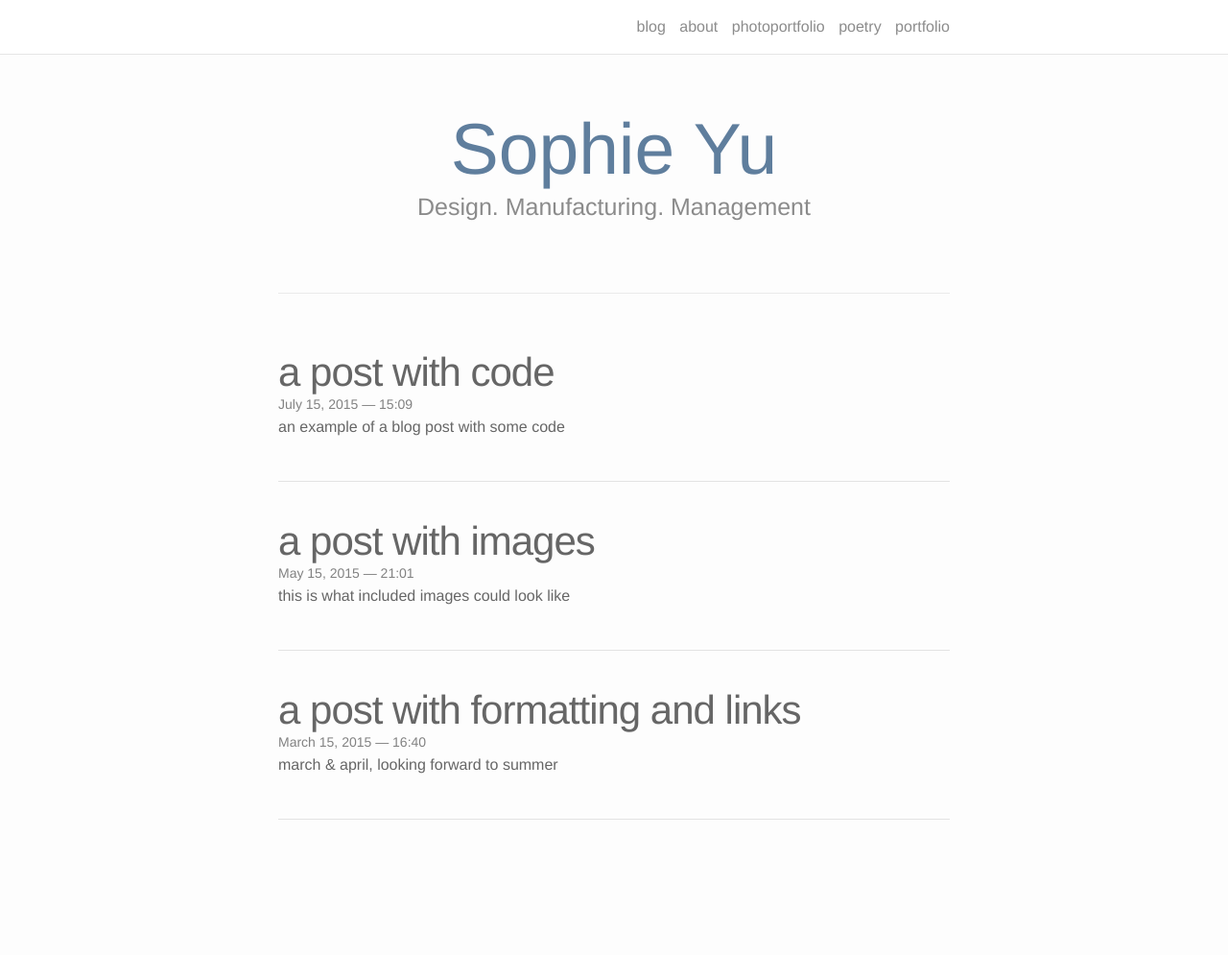
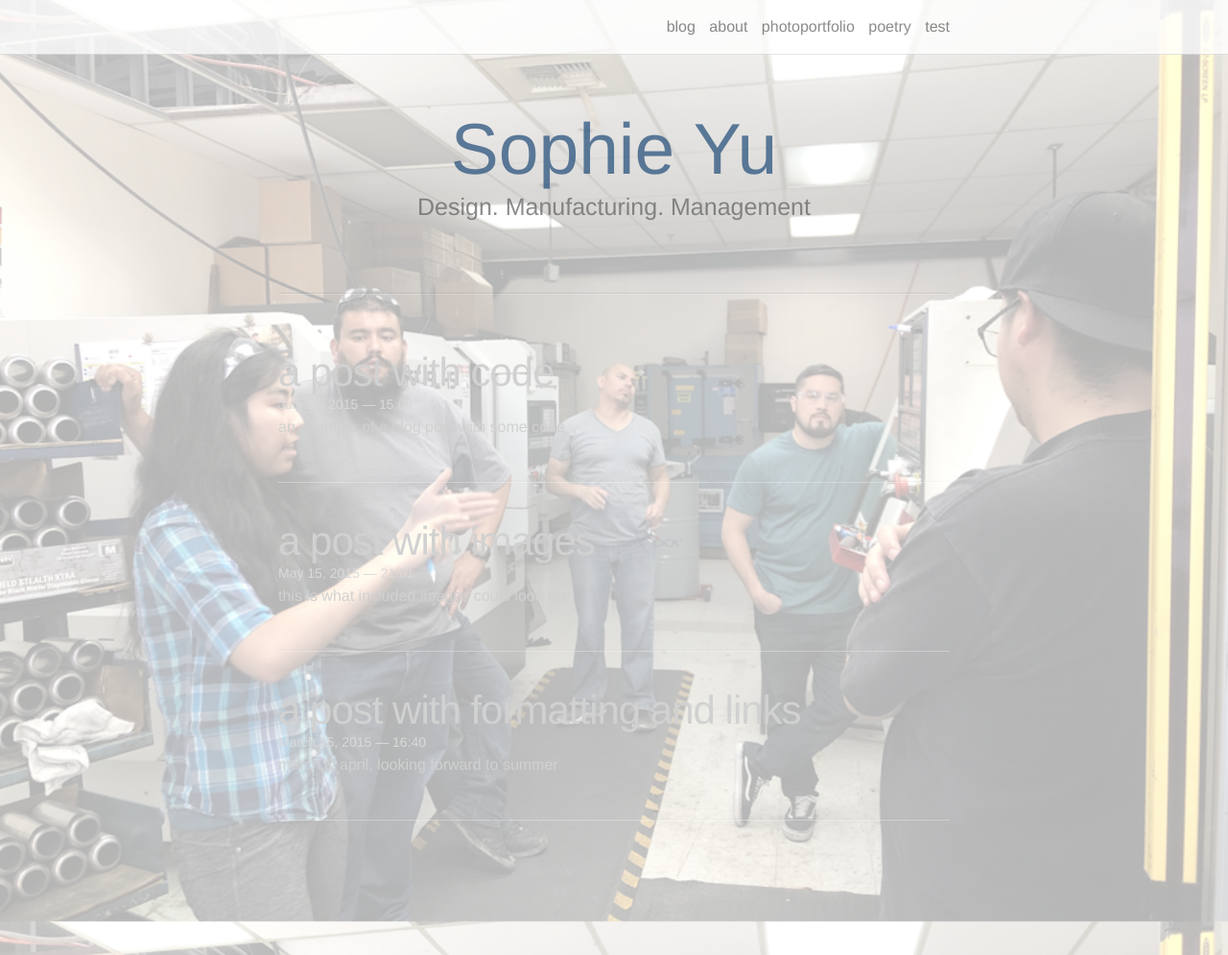
Before and after one commit to sopyu/sopyu.github.io, a Jekyll site: the page built from index.html, in a window 1280 px wide and 995 px high. Shown: the whole window at 96% size. Built offline with Jekyll 4.4.1, drawn with Linux system fonts in a browser that asks for light colours; nearby versions of some CDN libraries; the list of posts is cut into pages by our own code.

Commit message:
Updated homepage styling

```diff
--- a/css/main.scss
+++ b/css/main.scss
@@ -47,3 +47,16 @@ $on-laptop:        800px;
         "layout",
         "syntax-highlighting"
 ;
+.bg_main {
+    content: "";
+    display: block;
+    width: 100%;
+    height: 100%;
+    top: 0;
+    left: 0;
+    position: absolute;
+    background:rgb(255,255,255);
+    background: transparent\9;
+    background:rgba(255,255,255,0.7);
+    z-index: 2;
+}
--- a/index.html
+++ b/index.html
@@ -1,6 +1,15 @@
 ---
 layout: default
 ---
+<div class='bg_main'>
+<style>
+  body {
+    background-image: url('img/main.png');
+    background-size: cover;
+    background-attachment: fixed;
+  }
+  </style>
+</div>
 
 <div class="header-bar">
   <h1>Sophie Yu</h1>
--- a/portfolio.md
+++ b/portfolio.md
@@ -1,7 +1,7 @@
 ---
 layout: page
-title: portfolio
-permalink: /portfolio/
+title: test
+permalink: /projects/
 ---
 
 {% for project in site.portfolio %}
```
Also changed, not shown: about.md (+1 -1 lines), img/main.png (added).
